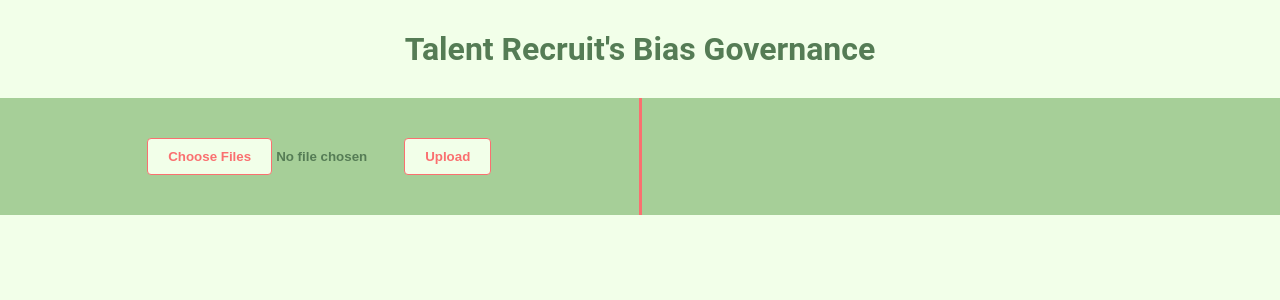
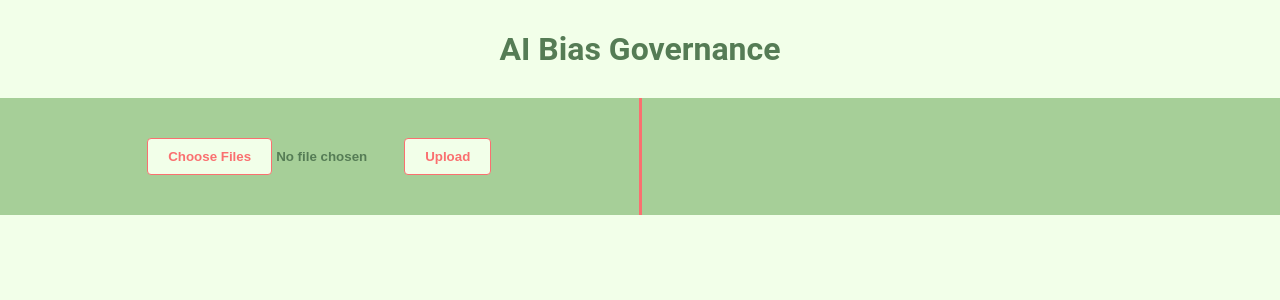
Before and after one commit to Ajay-TR/tr-bias-governance, a Flask app: page / in a window 1280 px wide. Shown: the top 300 px of the page. Run offline with Flask 3, Linux system fonts and the light colour scheme.

Commit message:
chore: updated heading

```diff
--- a/templates/index.html
+++ b/templates/index.html
@@ -7,7 +7,7 @@
     <title>Folder Upload</title>
   </head>
   <body>
-    <h1>Talent Recruit's Bias Governance</h1>
+    <h1>AI Bias Governance</h1>
 
     <div class="main-row">
       <div class="main-column">
```
